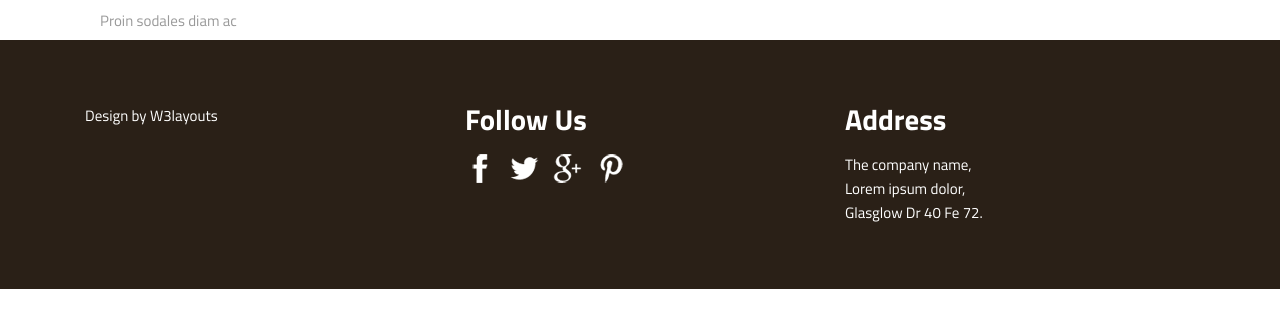
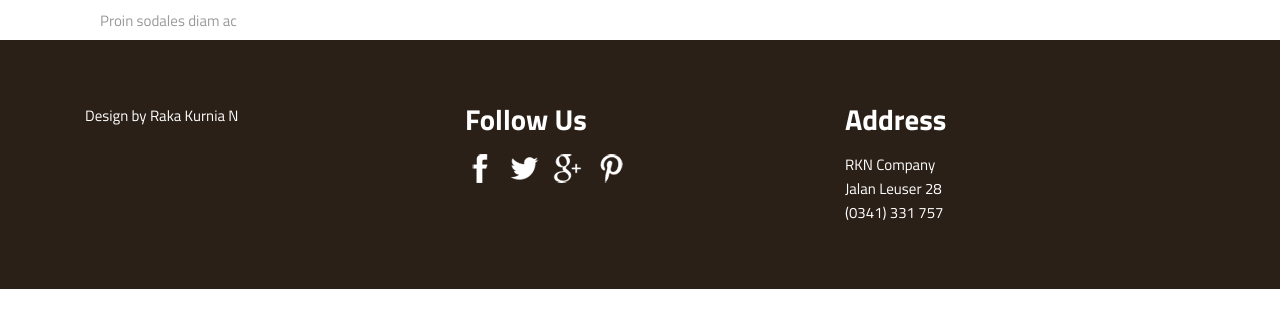
Before and after one commit to kuromica/e-mebel, a PHP site: page /detail.php?id= in a window 1280 px wide. Shown: the part 2053-2364 px from the top of the page. Run offline with PHP 8.4, Linux system fonts and the light colour scheme; data that the repository does not hold is empty.

Commit message:
Update detail.php

```diff
--- a/detail.php
+++ b/detail.php
@@ -12,7 +12,7 @@ $produk = mysql_fetch_array($getProduk);
 <!DOCTYPE html>
 <html>
 <head>
-<title>Majestic a Interior & Furniture Category Flat Bootstarp responsive Website Template | Single :: w3layouts</title>
+<title>E-MEUBEL | Interior & Furniture | Detail</title>
 <meta name="viewport" content="width=device-width, initial-scale=1">
 <meta http-equiv="Content-Type" content="text/html; charset=utf-8" />
 <meta name="keywords" content="Majestic Responsive web template, Bootstrap Web Templates, Flat Web Templates, Andriod Compatible web template,
@@ -196,7 +196,7 @@ Smartphone Compatible web template, free webdesigns for Nokia, Samsung, LG, Sony
 		<div class="container">
 			<div class="footer-top">
 				<div class="col-md-4 footer-left">
-					<p>Design by <a href="http://w3layouts.com/" target="_blank"> W3layouts</a></p>
+					<p>Design by Raka Kurnia N</p>
 				</div>
 				<div class="col-md-4 footer-left">
 					<h3>Follow Us</h3>
@@ -209,9 +209,9 @@ Smartphone Compatible web template, free webdesigns for Nokia, Samsung, LG, Sony
 				</div>
 				<div class="col-md-4 footer-left">
 					<h3>Address</h3>
-					<p>The company name,
-					<span>Lorem ipsum dolor,</span>
-					Glasglow Dr 40 Fe 72.</p>
+					<p>RKN Company
+					<span>Jalan Leuser 28</span>
+					(0341) 331 757</p>
 				</div>
 				<div class="clearfix"></div>
 			</div>
```
